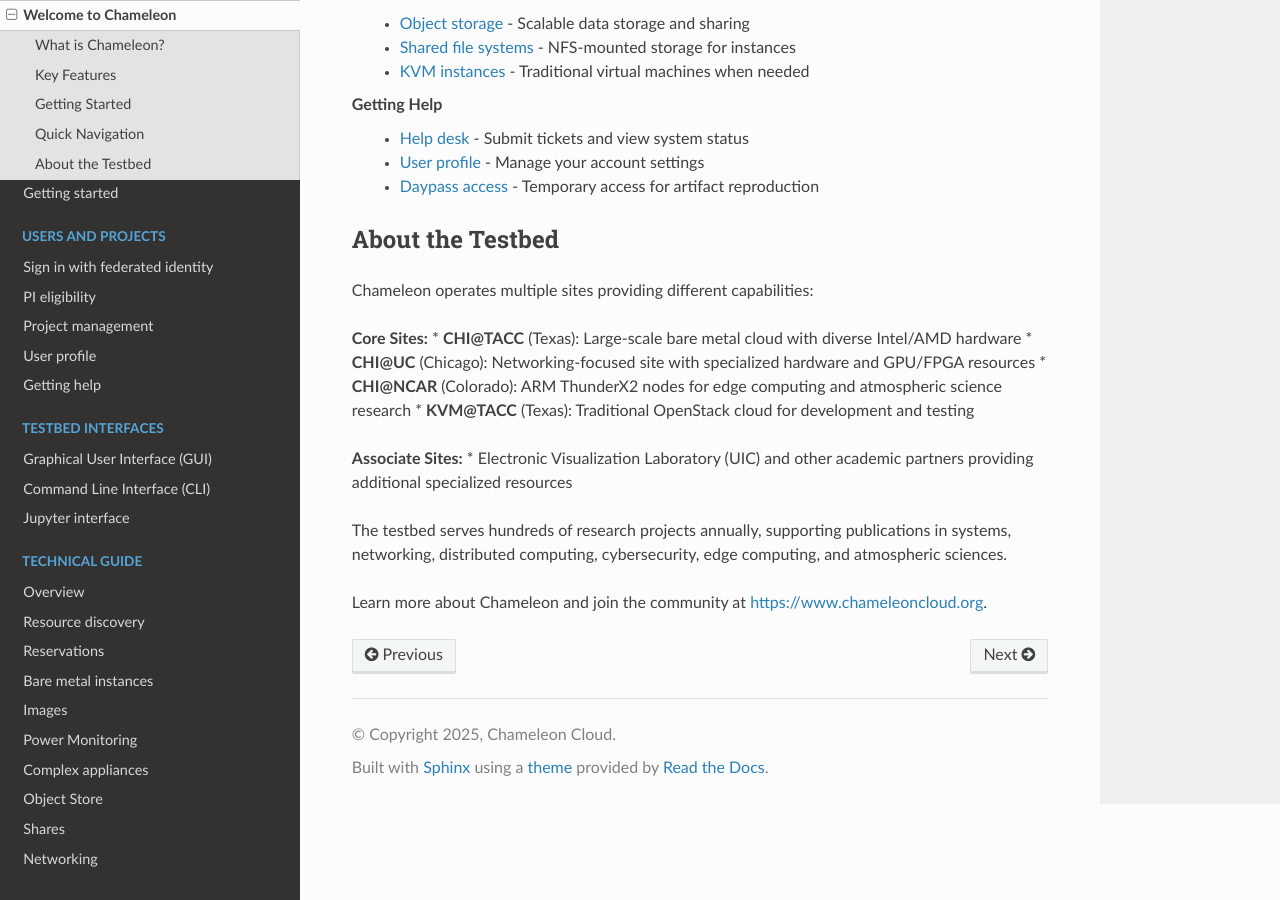
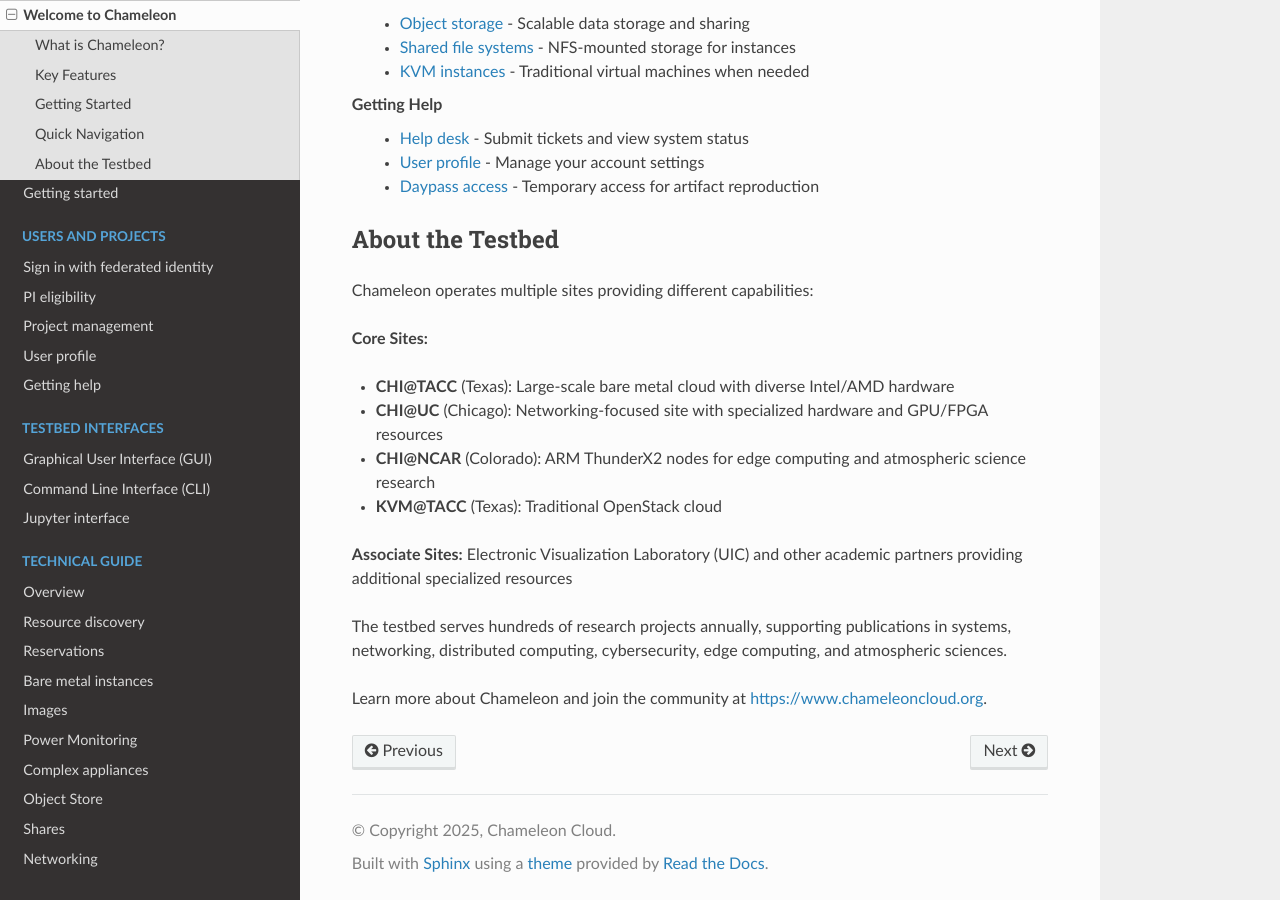
Before and after one commit to ChameleonCloud/docs, a Sphinx documentation site: the page built from source/index.rst, in a window 1280 px wide and 900 px high, scrolled down 1762 px. Built offline with Sphinx 7.4.7 and the Read the Docs theme 3.1.0, drawn with Linux system fonts in a browser that asks for light colours.

Commit message:
Minor fix to home page

```diff
--- a/source/index.rst
+++ b/source/index.rst
@@ -88,13 +88,14 @@ About the Testbed
 Chameleon operates multiple sites providing different capabilities:
 
 **Core Sites:**
+
 * **CHI@TACC** (Texas): Large-scale bare metal cloud with diverse Intel/AMD hardware
 * **CHI@UC** (Chicago): Networking-focused site with specialized hardware and GPU/FPGA resources
 * **CHI@NCAR** (Colorado): ARM ThunderX2 nodes for edge computing and atmospheric science research
-* **KVM@TACC** (Texas): Traditional OpenStack cloud for development and testing
+* **KVM@TACC** (Texas): Traditional OpenStack cloud
 
 **Associate Sites:**
-* Electronic Visualization Laboratory (UIC) and other academic partners providing additional specialized resources
+Electronic Visualization Laboratory (UIC) and other academic partners providing additional specialized resources
 
 The testbed serves hundreds of research projects annually, supporting publications
 in systems, networking, distributed computing, cybersecurity, edge computing, and
```
